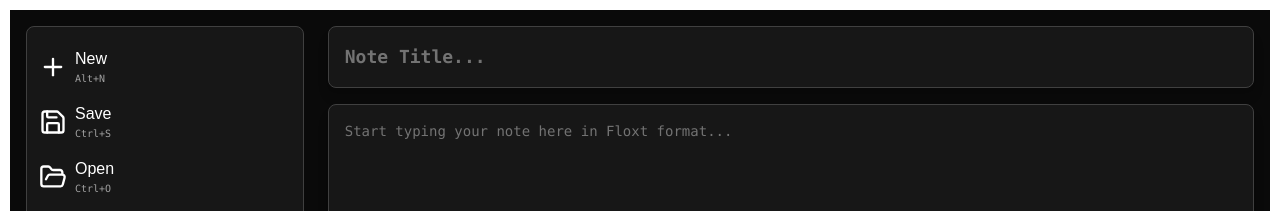
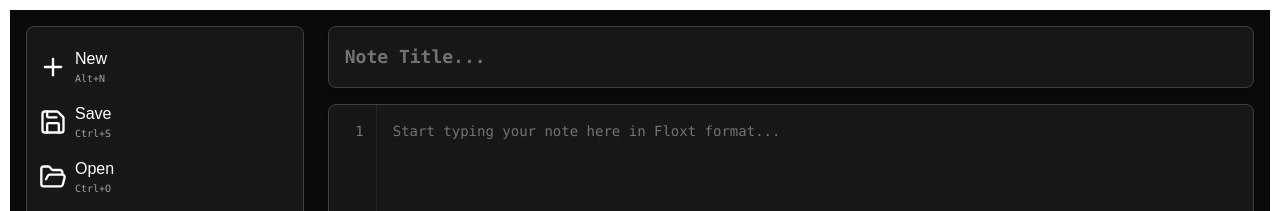
Before and after one commit to dolinskih/floxt, a Next.js app in the folder floxt/: page / in a window 1280 px wide. Shown: the top 211 px of the page. Built offline with nearby package versions, Linux system fonts and the light colour scheme; a web font is replaced by a local one.

Commit message:
Added line numeration and syntax highlighting in text editor

```diff
--- a/floxt/app/TextEditor.tsx
+++ b/floxt/app/TextEditor.tsx
@@ -10,6 +10,8 @@ interface TextEditorProps {
 
 export default function TextEditor({ text, setText, viewMode }: TextEditorProps) {
     const textareaRef = useRef<HTMLTextAreaElement>(null);
+    const preRef = useRef<HTMLDivElement>(null);
+    const lineNumbersRef = useRef<HTMLDivElement>(null);
 
     const handleKeyDown = (e: React.KeyboardEvent<HTMLTextAreaElement>) => {
         if (e.key === 'Tab') {
@@ -30,6 +32,28 @@ export default function TextEditor({ text, setText, viewMode }: TextEditorProps)
         }
     };
 
+    const handleScroll = (e: React.UIEvent<HTMLTextAreaElement>) => {
+        if (preRef.current) {
+            preRef.current.scrollTop = e.currentTarget.scrollTop;
+            preRef.current.scrollLeft = e.currentTarget.scrollLeft;
+        }
+        if (lineNumbersRef.current) {
+            lineNumbersRef.current.scrollTop = e.currentTarget.scrollTop;
+        }
+    };
+
+    // --- SYNTAX HIGHLIGHTER FOR CODE VIEW ---
+    const highlightFloxt = (rawText: string) => {
+        const parts = rawText.split(/(\/(?:h[1-6]|b|i|u|s|-|0|O|code|link|\[\]|\[x\]);|;\/)/gi);
+
+        return parts.map((part, i) => {
+            if (part.match(/(\/(?:h[1-6]|b|i|u|s|-|0|O|code|link|\[\]|\[x\]);|;\/)/i)) {
+                return <span key={i} className="text-yellow-500 font-bold">{part}</span>;
+            }
+            return <span key={i}>{part}</span>;
+        });
+    };
+
     // --- FLOXT CONVERTER ---
     const parseFloxt = (rawText: string) => {
         let parsed = rawText;
@@ -38,9 +62,8 @@ export default function TextEditor({ text, setText, viewMode }: TextEditorProps)
         do {
             previous = parsed;
 
-            // 1. Parse standard 1-parameter tags (added 'code' to the list)
             parsed = parsed.replace(/\/(h1|h2|h3|h4|h5|h6|b|i|u|s|-|0|O|code);([\s\S]*?);\//g, (match, tag, content) => {
-                switch (tag) {
+                switch(tag) {
                     case 'h1': return `<h1 class="text-4xl font-bold mt-4 mb-2">${content}</h1>`;
                     case 'h2': return `<h2 class="text-3xl font-bold mt-3 mb-2">${content}</h2>`;
                     case 'h3': return `<h3 class="text-2xl font-bold mt-3 mb-2">${content}</h3>`;
@@ -65,7 +88,6 @@ export default function TextEditor({ text, setText, viewMode }: TextEditorProps)
                     }
 
                     case 'code': {
-                        // We escape < and > so the browser doesn't accidentally try to render your raw code!
                         const safeCode = content.replace(/</g, '&lt;').replace(/>/g, '&gt;');
                         return `<code class="bg-neutral-950 border border-neutral-800 text-emerald-400 font-mono px-2 py-1 rounded text-sm">${safeCode}</code>`;
                     }
@@ -74,36 +96,56 @@ export default function TextEditor({ text, setText, viewMode }: TextEditorProps)
                 }
             });
 
-            // 2. Parse 2-parameter tags (Links)
-            // Looks for /link; then anything except a semicolon (the URL); then the placeholder; then closing ;/
             parsed = parsed.replace(/\/link;([^;]+);([\s\S]*?);\//g, (match, url, placeholder) => {
                 return `<a href="${url}" target="_blank" rel="noopener noreferrer" class="text-blue-400 hover:text-blue-300 underline underline-offset-4 decoration-blue-400/50 transition-colors cursor-pointer">${placeholder}</a>`;
             });
 
         } while (parsed !== previous);
 
-        // Replace checkboxes
         parsed = parsed.replace(/\/\[\];/g, '<input type="checkbox" disabled class="mr-2 w-4 h-4 inline-block align-middle accent-neutral-500" />');
         parsed = parsed.replace(/\/\[x\];/gi, '<input type="checkbox" checked disabled class="mr-2 w-4 h-4 inline-block align-middle accent-neutral-500" />');
 
         return parsed;
     };
 
+    const linesCount = text.split('\n').length;
+
     return (
-        <div className="w-full flex-1 min-h-[600px] bg-neutral-900 rounded-lg border border-neutral-700 p-4 shadow-lg flex flex-col">
+        <div className="w-full flex-1 min-h-[600px] bg-neutral-900 rounded-lg border border-neutral-700 shadow-lg flex flex-col overflow-hidden">
             {viewMode === 'code' ? (
+                <div className="flex flex-1 overflow-hidden">
+                    <div
+                        ref={lineNumbersRef}
+                        className="w-12 flex-none bg-neutral-900/50 border-r border-neutral-800 text-neutral-500 font-mono text-sm text-right pr-3 py-4 overflow-hidden select-none"
+                    >
+                        {Array.from({ length: linesCount }).map((_, i) => (
+                            <div key={i}>{i + 1}</div>
+                        ))}
+                    </div>
+                    <div className="relative flex-1 overflow-hidden bg-transparent">
+                        <div
+                            ref={preRef}
+                            className="absolute inset-0 px-4 py-4 font-mono text-sm text-gray-200 whitespace-pre pointer-events-none overflow-hidden"
+                            aria-hidden="true"
+                        >
+                            {highlightFloxt(text)}
+                            {text.endsWith('\n') ? <br /> : null}
+                        </div>
                         <textarea
                             ref={textareaRef}
                             value={text}
                             onChange={(e: React.ChangeEvent<HTMLTextAreaElement>) => setText(e.target.value)}
+                            onScroll={handleScroll}
                             onKeyDown={handleKeyDown}
-                    className="w-full h-full bg-transparent text-gray-200 font-mono text-sm resize-none focus:outline-none placeholder:text-neutral-500"
+                            className="absolute inset-0 px-4 py-4 font-mono text-sm bg-transparent text-transparent caret-white resize-none outline-none z-10 placeholder:text-neutral-500 whitespace-pre overflow-auto"
                             placeholder="Start typing your note here in Floxt format..."
                             spellCheck="false"
                         />
+                    </div>
+                </div>
             ) : (
                 <div
-                    className="w-full h-full text-gray-200 font-sans overflow-y-auto whitespace-pre-wrap outline-none pr-2"
+                    className="w-full h-full p-4 text-gray-200 font-sans overflow-y-auto whitespace-pre-wrap outline-none pr-2"
                     dangerouslySetInnerHTML={{ __html: parseFloxt(text) }}
                 />
             )}
```
Lines whose indentation alone changed are shown as unchanged.
